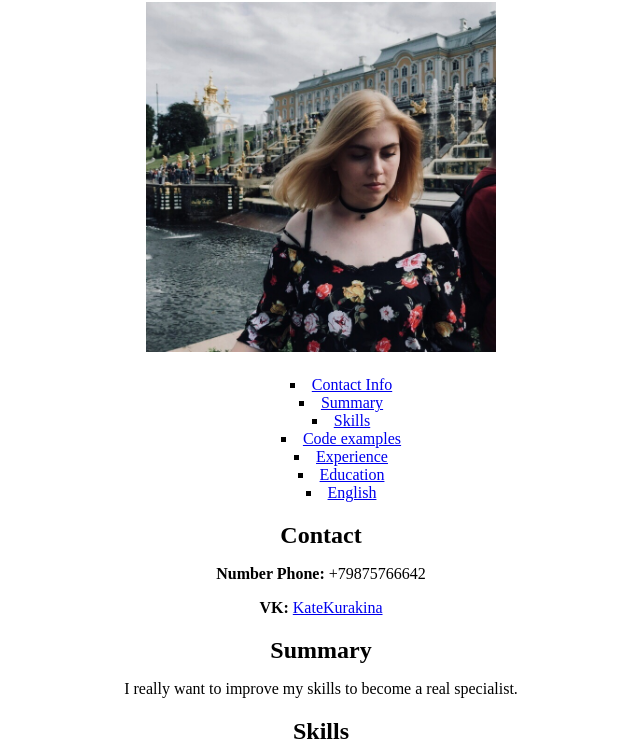
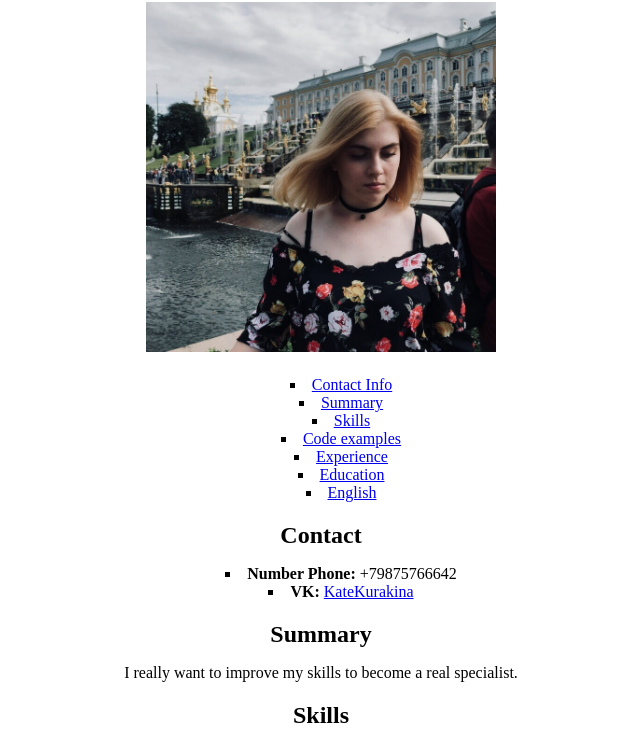
Before and after one commit to KateKurakina/rsschool-cv, a plain HTML site: page index.html in a window 1280 px wide. Shown: the part 72-813 px from the top of the page, without its empty margins (319-959 px from the left). Drawn offline with Linux system fonts and the light colour scheme.

Commit message:
refactor: change list

```diff
--- a/index.html
+++ b/index.html
@@ -29,8 +29,12 @@
 <main>
     <article class="contact">
         <h2 id="contact" >Contact</h2>
-        <p><strong>Number Phone: </strong>+79875766642</p>
-        <strong>VK:</strong> <a href="https://vk.com/idkatekurakina">KateKurakina</a>
+        <nav>
+            <ul>
+                <li><span class="list"></span><strong>Number Phone: </strong>+79875766642</li>
+                <li><span class="list"></span><strong>VK:</strong> <a href="https://vk.com/idkatekurakina">KateKurakina</a></li>
+            </ul>
+        </nav>
     </article>
 
     <article class="summary">
```
